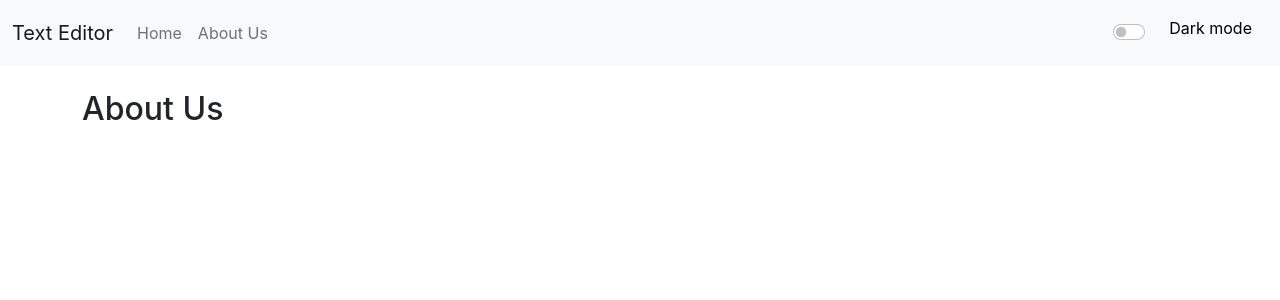
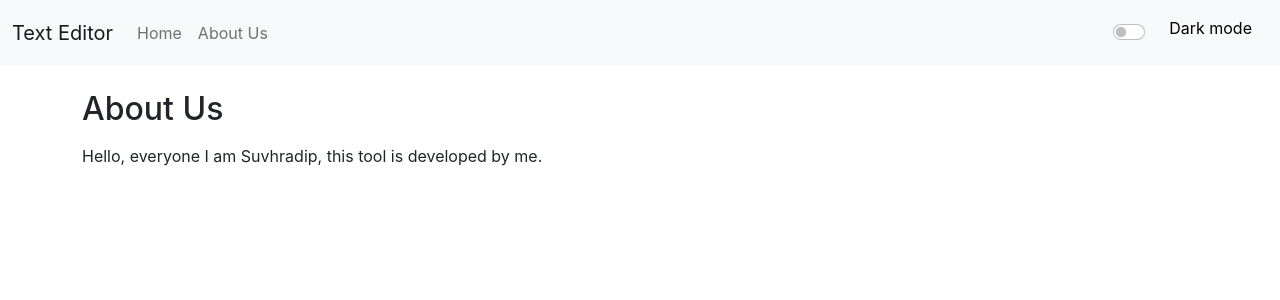
Before and after one commit to iamsuvhro/textUtils, a React (Create React App) app: page /about in a window 1280 px wide. Shown: the top 300 px of the page. Built offline with nearby package versions, Linux system fonts and the light colour scheme.

Commit message:
Fix the react route issue

```diff
--- a/src/App.js
+++ b/src/App.js
@@ -60,11 +60,11 @@ function App() {
     <Navbar title="Text Editor" myStyle={myStyle} modeColor={modeColor} btnText={btnText} toggleStyle={toggleStyle}/>
     <Alert alert={alert}/>
     <Switch>
-      <Route path="/about">
+      <Route exact path="/about">
         <About />
       </Route>
 
-      <Route path="/">
+      <Route exact path="/">
         <TextForm heading="Text Editing Tools" showAlert={showAlert}/>
       </Route>
     </Switch>
--- a/src/components/About.js
+++ b/src/components/About.js
@@ -5,6 +5,8 @@ export default function About() {
     <>
     <div className="container my-4">
         <h2>About Us</h2>
+        <p className='my-3'>Hello, everyone I am Suvhradip, this tool is developed by me.
+        </p>
     </div>
     </>
   )
```
